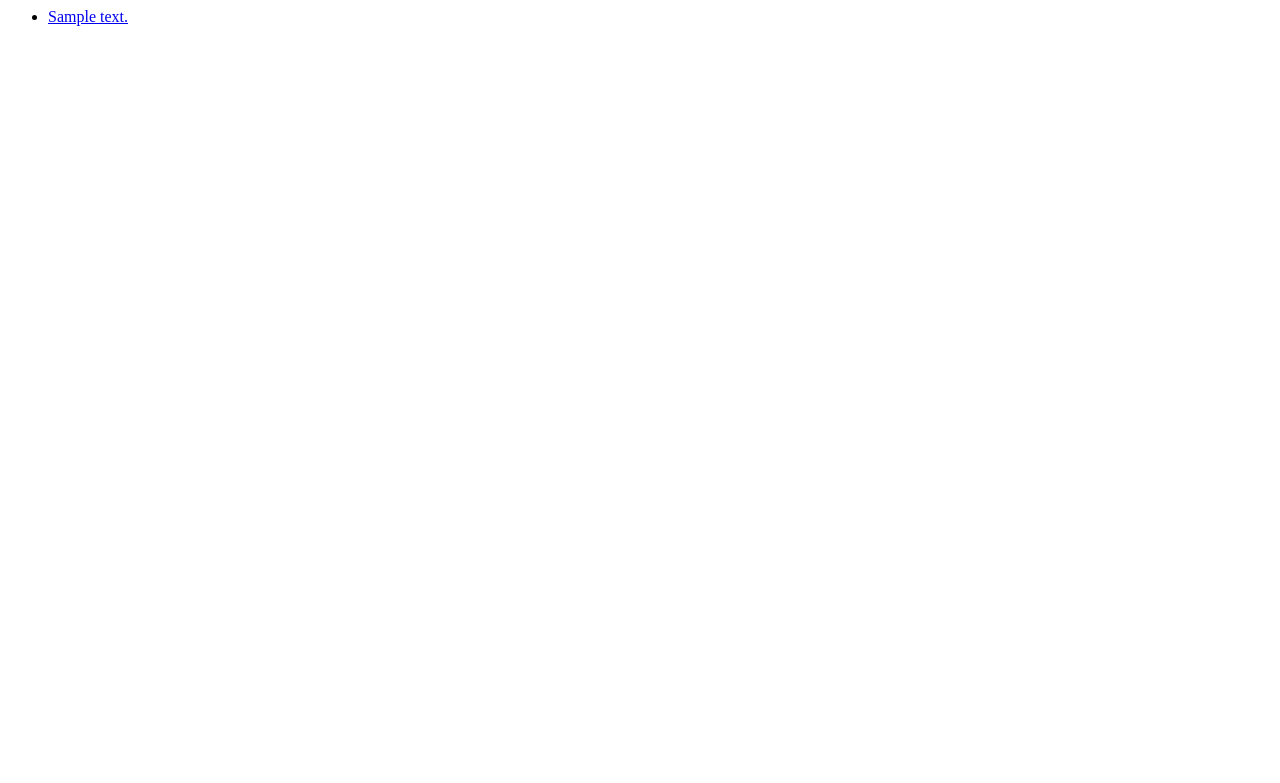
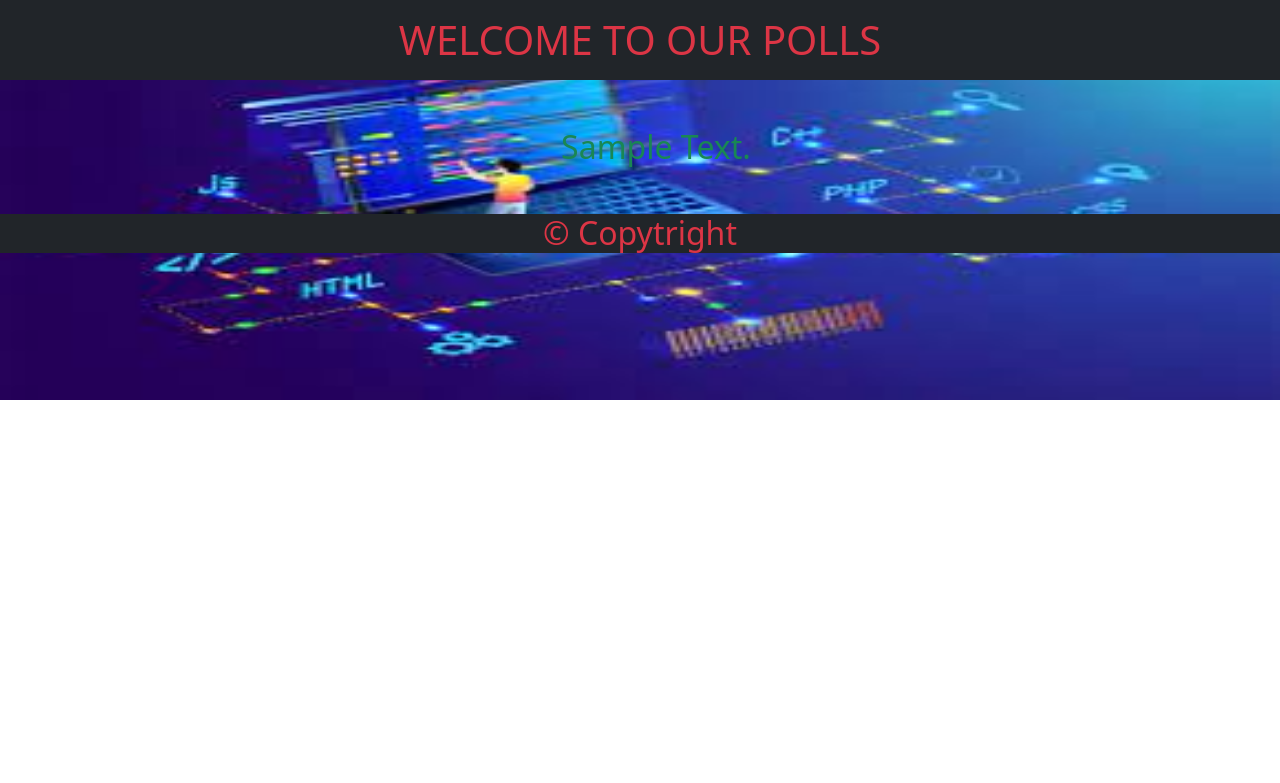
Before and after one commit to Patrick-Njiru/mysite, a Django app: page /polls/ in a window 1280 px wide. Before the commit the part shown is almost empty. Shown: the top 783 px of the page. Run offline with Django 4.2, Linux system fonts and the light colour scheme; tables that the repository leaves empty hold one stand-in row (values such as "Sample post"); some libraries are stand-ins or nearby versions.

Commit message:
Add static files and fix bugs.

```diff
--- /dev/null
+++ b/polls/static/polls/style.css
@@ -0,0 +1,10 @@
+/* base.html */
+body {
+    background: white url(./images/background.jpeg) no-repeat;
+  background-size: 100% 50vh;
+}
+
+/* index.html */
+li.index {
+    list-style-type: none;
+}
--- a/polls/templates/polls/base.html
+++ b/polls/templates/polls/base.html
@@ -1,3 +1,4 @@
+{% load static %}
 <!DOCTYPE html>
 <html lang="en">
     <head>
@@ -6,19 +7,22 @@
         <meta name="viewport" content="width=device-width, initial-scale=1.0">
         <link href="https://cdn.jsdelivr.net/npm/bootstrap@5.2.3/dist/css/bootstrap.min.css" rel="stylesheet" integrity="sha384-rbsA2VBKQhggwzxH7pPCaAqO46MgnOM80zW1RWuH61DGLwZJEdK2Kadq2F9CUG65" crossorigin="anonymous">
         <link rel="stylesheet" href="https://cdn.jsdelivr.net/npm/bootstrap-icons@1.3.0/font/bootstrap-icons.css">
+        <link rel="stylesheet" href="{% static 'polls/style.css' %}">
 
         <title>Polls</title>
     </head>
     <body>
-        <header>
-            <h1 class="text-dark">Welcome to our polls</h1>
-        </header>
-        <div class="bg-dark fw-bold h3">
-            {% block content %}
-            {% endblock %}
+        <div class="text-center text-white">
+            <header class="mb-5">
+                <h1 class="text-danger bg-dark text-uppercase py-3">Welcome to our polls</h1>
+            </header>
+            <div class="fw-bold h3">
+                {% block content %}
+                {% endblock %}
+            </div>
+            <footer class="text-danger bg-dark mt-5 h2">
+                &COPY; Copytright
+            </footer>
         </div>
-        <footer class="text-danger">
-            &COPY; Copytright
-        </footer>
     </body>
 </html>
--- a/polls/templates/polls/detail.html
+++ b/polls/templates/polls/detail.html
@@ -1,3 +1,5 @@
+{% extends 'polls/base.html' %}
+{% block content %}
     <form action="{% url 'polls:vote' question.id %}" method="post">
         {% csrf_token %}
         <fieldset>
@@ -11,3 +13,4 @@
             </fieldset>
         <input type="submit" value="Vote">
     </form>
+{% endblock %}
--- a/polls/templates/polls/index.html
+++ b/polls/templates/polls/index.html
@@ -1,13 +1,14 @@
-<!-- {% block content %} -->
+{% extends 'polls/base.html' %}
+{% block content %}
     {% if latest_questions_list %}
-        <ul>
+        <ul class="index h2">
         {% for question in latest_questions_list %}
-            <li>
-                <a href="{% url 'polls:detail' question.id %}"> {{ question.question_text }} </a>
+            <li class="index">
+                <a href="{% url 'polls:detail' question.id %}" class="text-decoration-none text-success text-capitalize"> {{ question.question_text }} </a>
             </li>
         {% endfor %}
         </ul>
     {% else %}
-        <p>No polls are available.</p>
+        <p class="index">No polls are available.</p>
     {% endif %}
-<!-- {% endblock %} -->
+{% endblock %}
--- a/polls/templates/polls/results.html
+++ b/polls/templates/polls/results.html
@@ -1,3 +1,5 @@
+{% extends 'polls/base.html' %}
+{% block content %}
     <h1> {{ question.question_text }} </h1>
     <ul>
     {% for choice in question.choice_set.all %}
@@ -8,3 +10,4 @@
     </ul>
 
     <a href="{% url 'polls:detail' question.id %}">Vote again?</a>
+{% endblock %}
--- a/polls/templates/polls/vote.html
+++ b/polls/templates/polls/vote.html
@@ -0,0 +1,3 @@
+{% extends 'polls/base.html' %}
+{% block content %}
+{ % endblock %}
--- a/polls/views.py
+++ b/polls/views.py
@@ -30,7 +30,7 @@ class DetailView(generic.DetailView):
 
 class ResultsView(generic.DetailView):
     model = Question
-    template_name = 'polls/detail.html'
+    template_name = 'polls/results.html'
 
 
 def vote(request, question_id):
```
Also changed, not shown: polls/static/polls/images/background.jpeg (added). Lines whose indentation alone changed are shown as unchanged.
